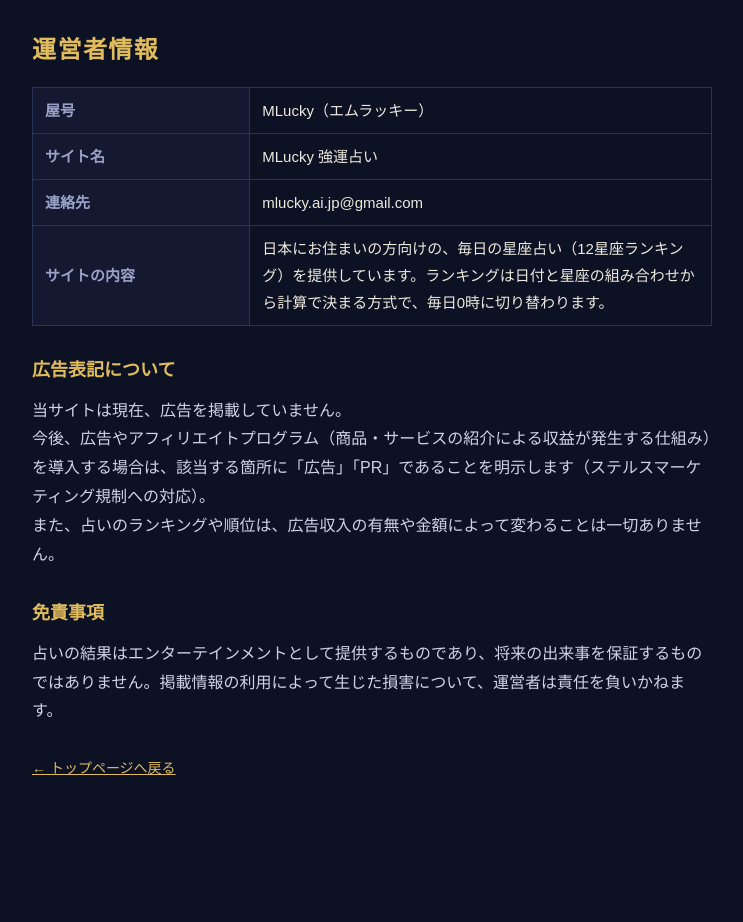
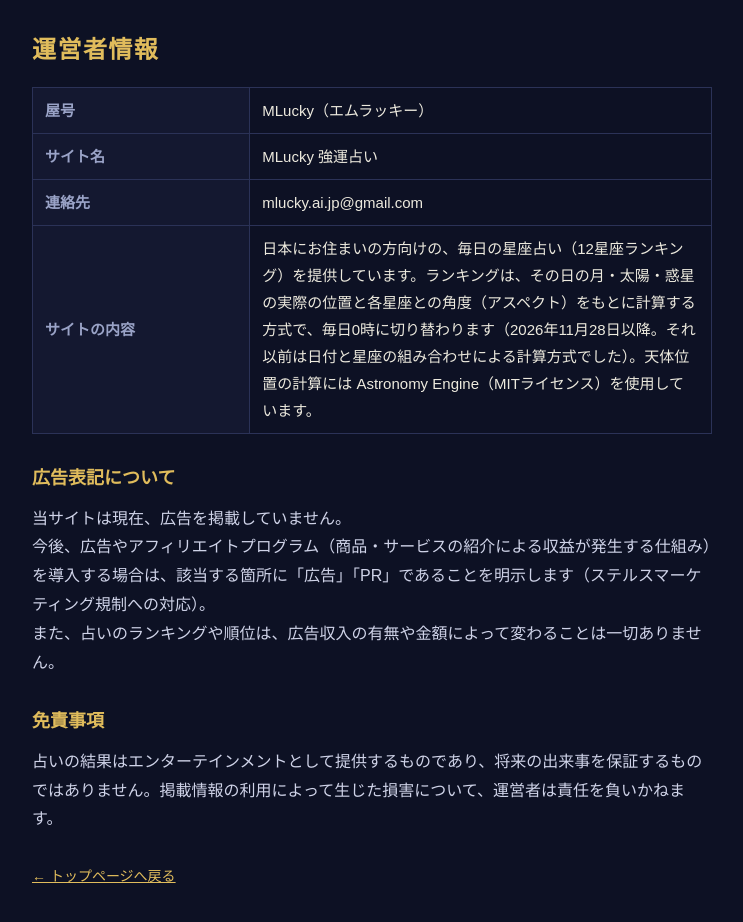
Before and after one commit to DBW-cyber/mlucky-uranai, a plain HTML site: page about.html in a window 1280 px wide. Shown: the whole page, without its empty margins (268-1011 px from the left). Before the commit the page ends 823 px from the top, so only its background shows below. Drawn offline with Linux system fonts and the light colour scheme.

Commit message:
Describe transit method in about page

```diff
--- a/about.html
+++ b/about.html
@@ -28,7 +28,7 @@
     <tr><th>屋号</th><td>MLucky（エムラッキー）</td></tr>
     <tr><th>サイト名</th><td>MLucky 強運占い</td></tr>
     <tr><th>連絡先</th><td>mlucky.ai.jp@gmail.com</td></tr>
-    <tr><th>サイトの内容</th><td>日本にお住まいの方向けの、毎日の星座占い（12星座ランキング）を提供しています。ランキングは日付と星座の組み合わせから計算で決まる方式で、毎日0時に切り替わります。</td></tr>
+    <tr><th>サイトの内容</th><td>日本にお住まいの方向けの、毎日の星座占い（12星座ランキング）を提供しています。ランキングは、その日の月・太陽・惑星の実際の位置と各星座との角度（アスペクト）をもとに計算する方式で、毎日0時に切り替わります（2026年11月28日以降。それ以前は日付と星座の組み合わせによる計算方式でした）。天体位置の計算には Astronomy Engine（MITライセンス）を使用しています。</td></tr>
   </table>
 
   <h2>広告表記について</h2>
```
